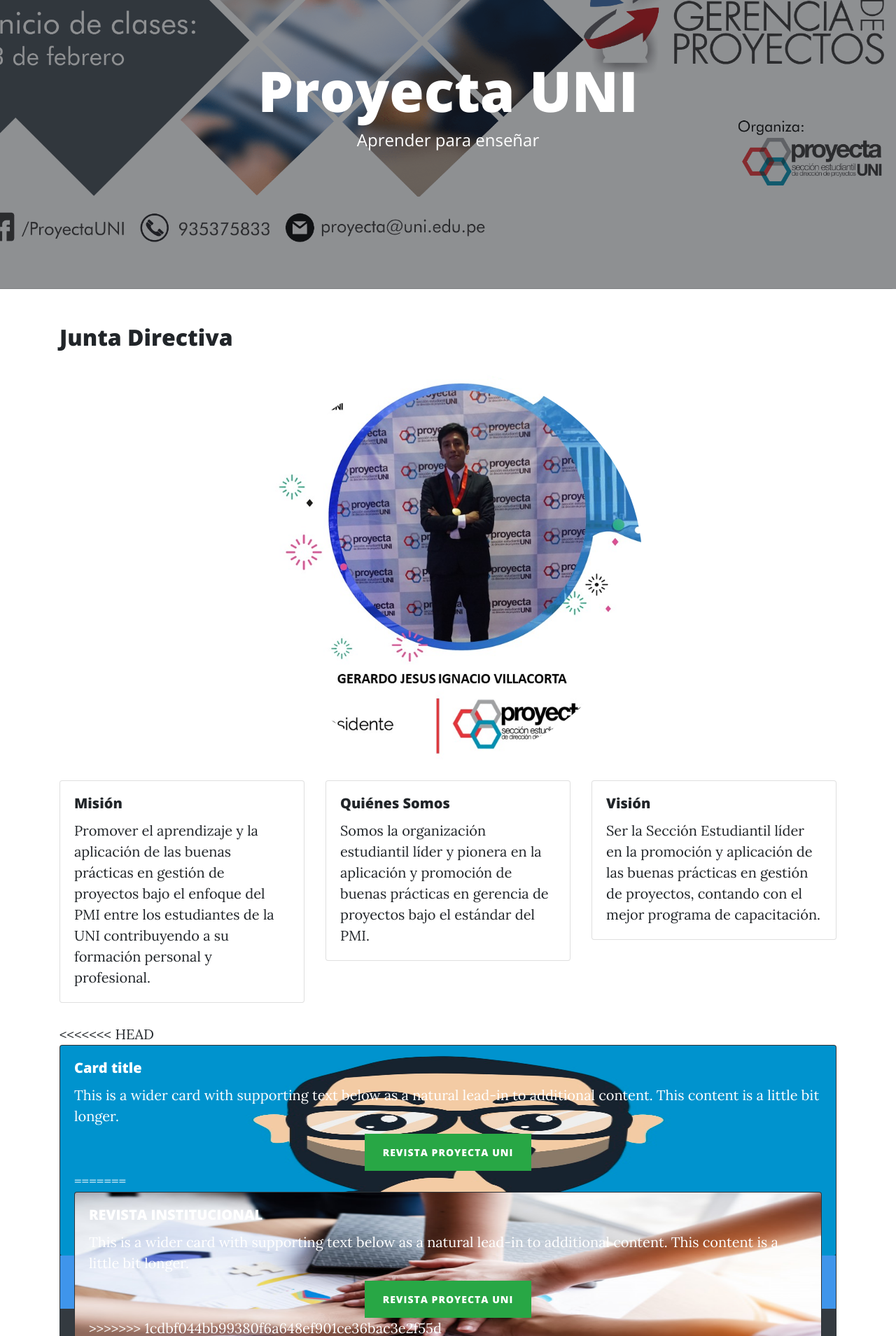
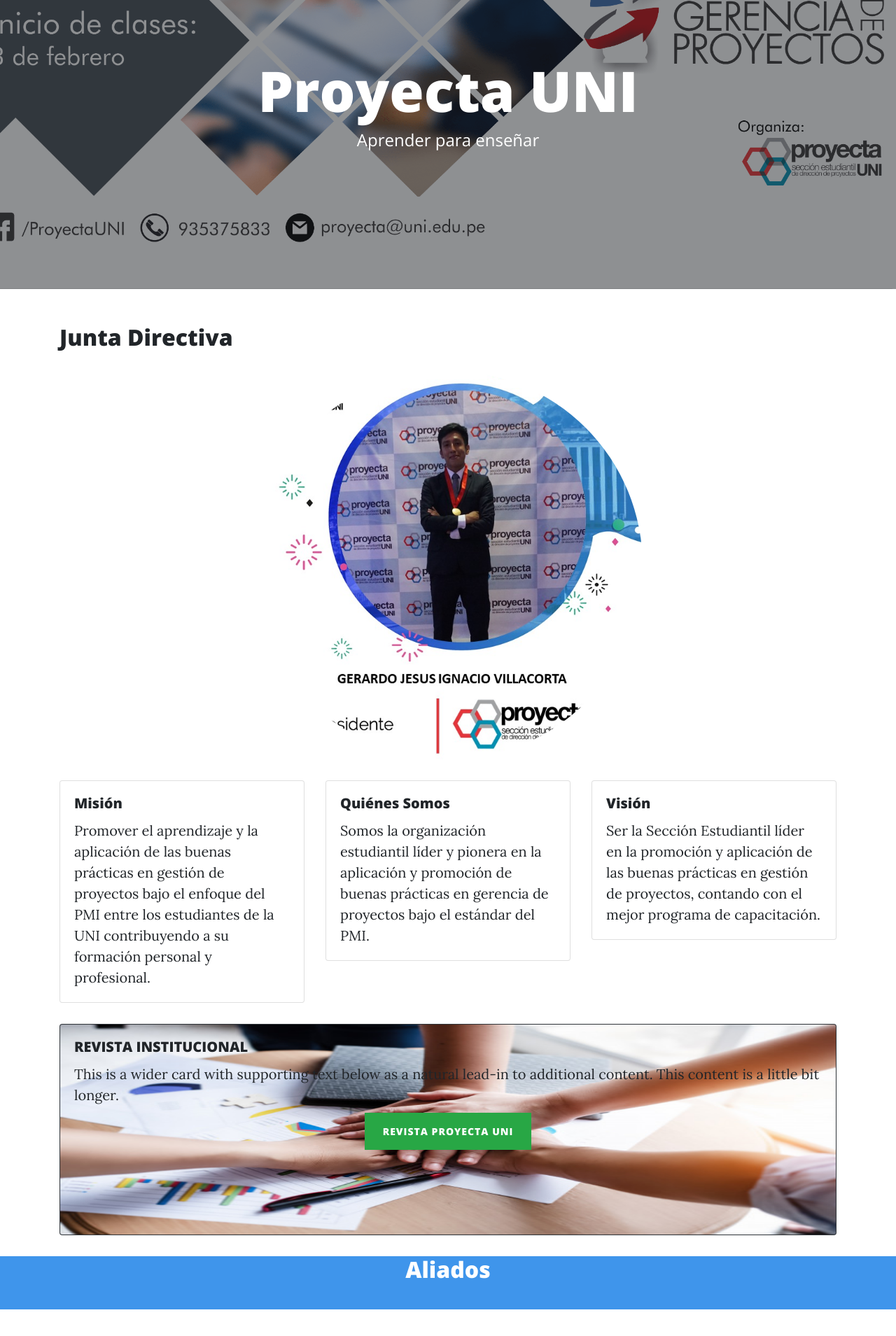
Before and after one commit to proyectauni/proyectawebsite, a Django app: template app/landing/templates/landing/home.html in a window 1280 px wide. Shown: the part 119-2028 px from the top of the page at 70% size. Run offline with Django 3.2, Linux system fonts and the light colour scheme; the template is opened without the code that fills it, so the values that code supplies are empty; some libraries are stand-ins or nearby versions; grey boxes are pictures that could not be loaded.

Commit message:
solucionando los conflictos con fe :'v

```diff
--- a/app/landing/templates/landing/home.html
+++ b/app/landing/templates/landing/home.html
@@ -88,21 +88,14 @@
 </div>
 <br>
 
-<<<<<<< HEAD
-<div class="card bg-dark text-white">
-  <img class="card-img" style="width:100%;height:300px" src=" {% load static %} {% static 'landing/img/avatar.jpg' %}" alt="Card image">
-  <div class="card-img-overlay">
-    <h5 class="card-title">Card title</h5>
-    <p class="card-text">This is a wider card with supporting text below as a natural lead-in to additional content. This content is a little bit longer.</p>
-    <button type="button" class="btn btn-success" style="margin:auto;display:block">Revista Proyecta Uni</button>
-=======
+
 <div class="card bg-dark text-black">
   <img class="card-img" style="width:100%;height:300px" src=" {% load static %} {% static 'landing/img/manos proyecto.jpg' %}" alt="Card image">
   <div class="card-img-overlay">
     <h5 class="card-title">REVISTA INSTITUCIONAL</h5>
     <p class="card-text">This is a wider card with supporting text below as a natural lead-in to additional content. This content is a little bit longer.</p>
     <a href="https://bit.ly/2V1DQyp" target="_blank"><button type="button" class="btn btn-success" style="margin:auto;display:block">Revista Proyecta Uni</button></a>
->>>>>>> 1cdbf044bb99380f6a648ef901ce36bac3e2f55d
+
   </div>
 </div>
 <br>
```
